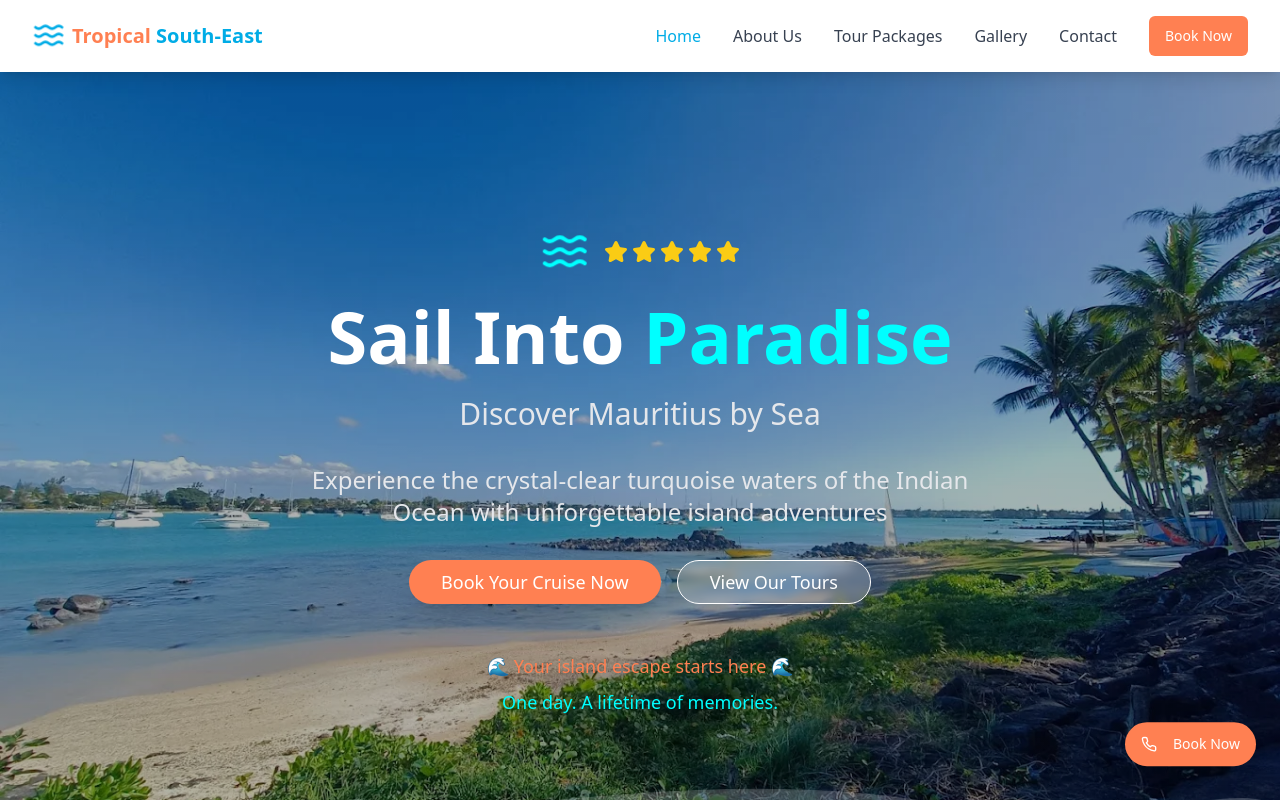
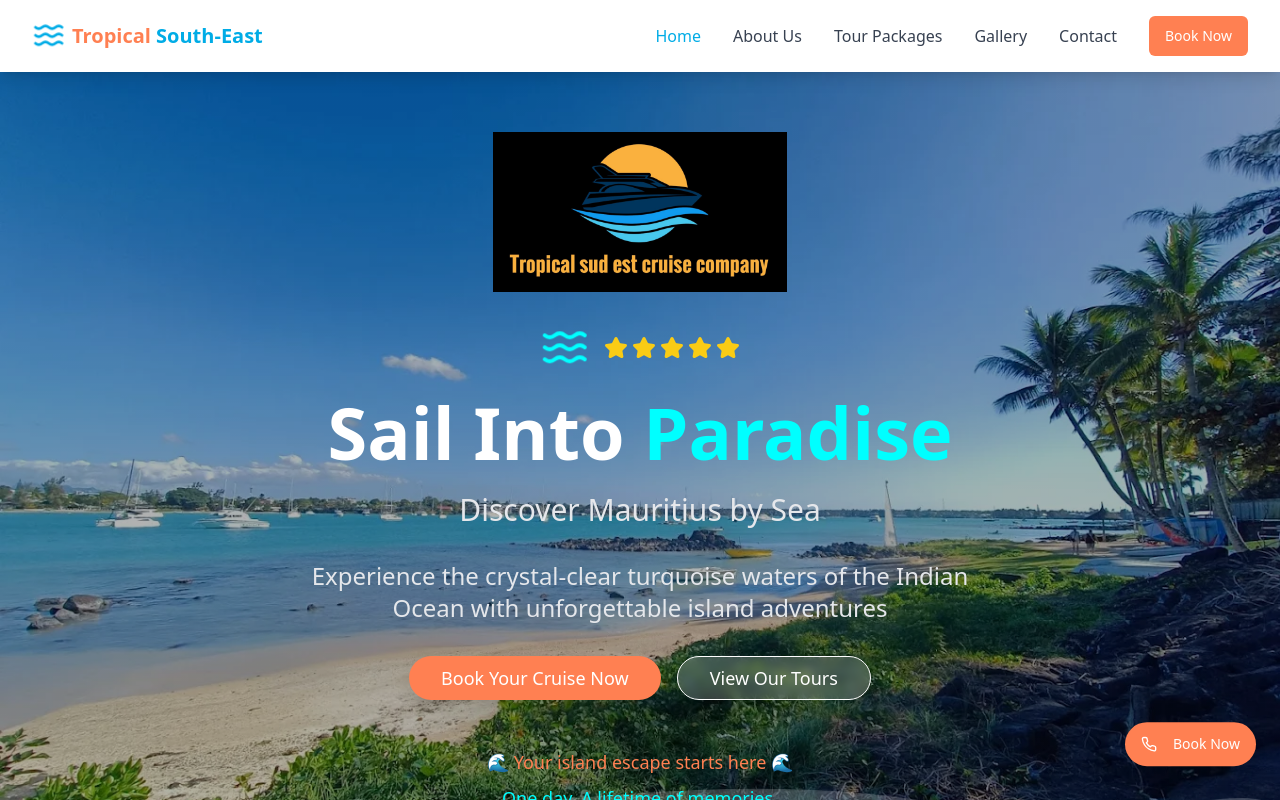
Before and after one commit to carnat232/turquoise-tales-cruises, a React (Vite) app: page / in a window 1280 px wide. Shown: the top 800 px of the page. Built offline with nearby package versions, Linux system fonts and the light colour scheme.

Commit message:
Add company logo to hero section
Adds the company logo to the hero section of the website.

```diff
--- a/src/components/HeroSection.tsx
+++ b/src/components/HeroSection.tsx
@@ -27,6 +27,15 @@ const HeroSection = () => {
 
       {/* Content */}
       <div className="relative z-10 text-center text-white px-4 max-w-4xl mx-auto">
+        {/* Company Logo */}
+        <div className="mb-8">
+          <img
+            src="/lovable-uploads/89c06748-6e35-4990-a160-47d3f6ef03a8.png"
+            alt="Tropical South-East Cruise Company Logo"
+            className="h-32 md:h-40 w-auto mx-auto mb-4"
+          />
+        </div>
+
         <div className="flex items-center justify-center mb-6">
           <Waves className="h-12 w-12 text-turquoise animate-wave mr-4" />
           <div className="flex items-center space-x-1">
```
Also changed, not shown: public/lovable-uploads/89c06748-6e35-4990-a160-47d3f6ef03a8.png (added).
